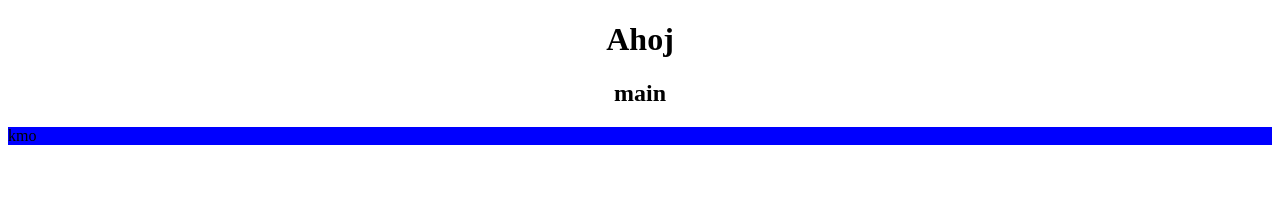
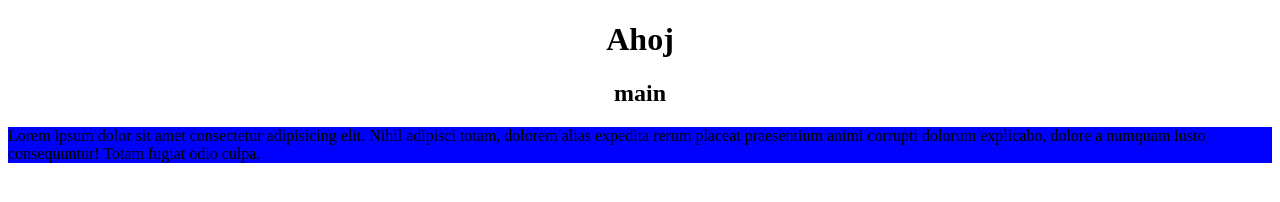
Before and after one commit to LukasN0vak/html-1, a plain HTML site: page index.html in a window 1280 px wide. Drawn offline with Linux system fonts and the light colour scheme.

Commit message:
Ukol1-oprava

```diff
--- a/index.html
+++ b/index.html
@@ -7,8 +7,8 @@
     <title>WBA 2.C Git</title>
 </head>
 <body>
-    <header0><h1 style="text-align: center;">Ahoj</h1></header>
-    <main><h2 style="text-align: center;">main</h2> <section style="background-color: blue;">kmo</section></main>
+    <header><h1 style="text-align: center;">Ahoj</h1></header>
+    <main><h2 style="text-align: center;">main</h2> <section style="background-color: blue;"><p>Lorem ipsum dolor sit amet consectetur adipisicing elit. Nihil adipisci totam, dolorem alias expedita rerum placeat praesentium animi corrupti dolorum explicabo, dolore a numquam iusto consequuntur! Totam fugiat odio culpa.</p></section></main>
 
 </body>
 </html>
```
